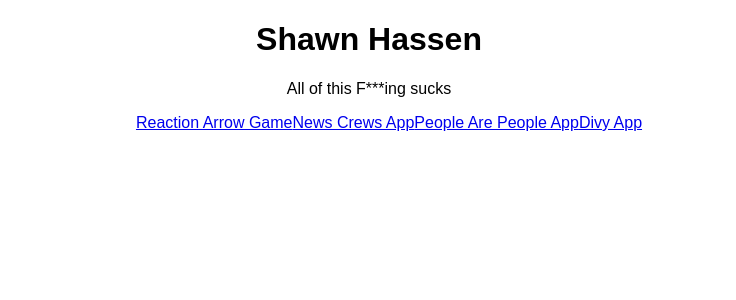
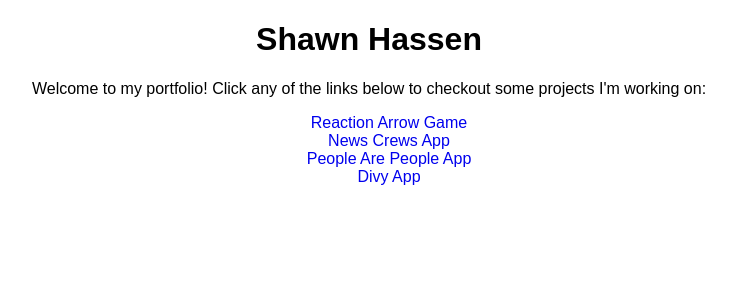
Before and after one commit to shassen/portfolio, a React (Create React App) app: page / in a window 1280 px wide. Shown: the top 300 px of the page, without its empty margins (271-1007 px from the left). Built offline with nearby package versions, Linux system fonts and the light colour scheme; the HTML template or start-up script is replaced by a standard one.

Commit message:
More tests

```diff
--- a/src/App.css
+++ b/src/App.css
@@ -1,3 +1,8 @@
 .App {
   text-align: center;
 }
+
+a {
+  display: block;
+  text-decoration: none;
+}
--- a/src/App.jsx
+++ b/src/App.jsx
@@ -6,7 +6,7 @@ class App extends Component {
     return (
       <div className="App">
         <h1>Shawn Hassen</h1>
-        <p> All of this F***ing sucks</p>
+        <p>Welcome to my portfolio! Click any of the links below to checkout some projects I'm working on:</p>
         <ul>
           <a href="https://shassen.github.io/reaction-arrow-project1/">Reaction Arrow Game</a>
           <a href="https://floating-waters-77222.herokuapp.com/auth/login">News Crews App</a>
```
